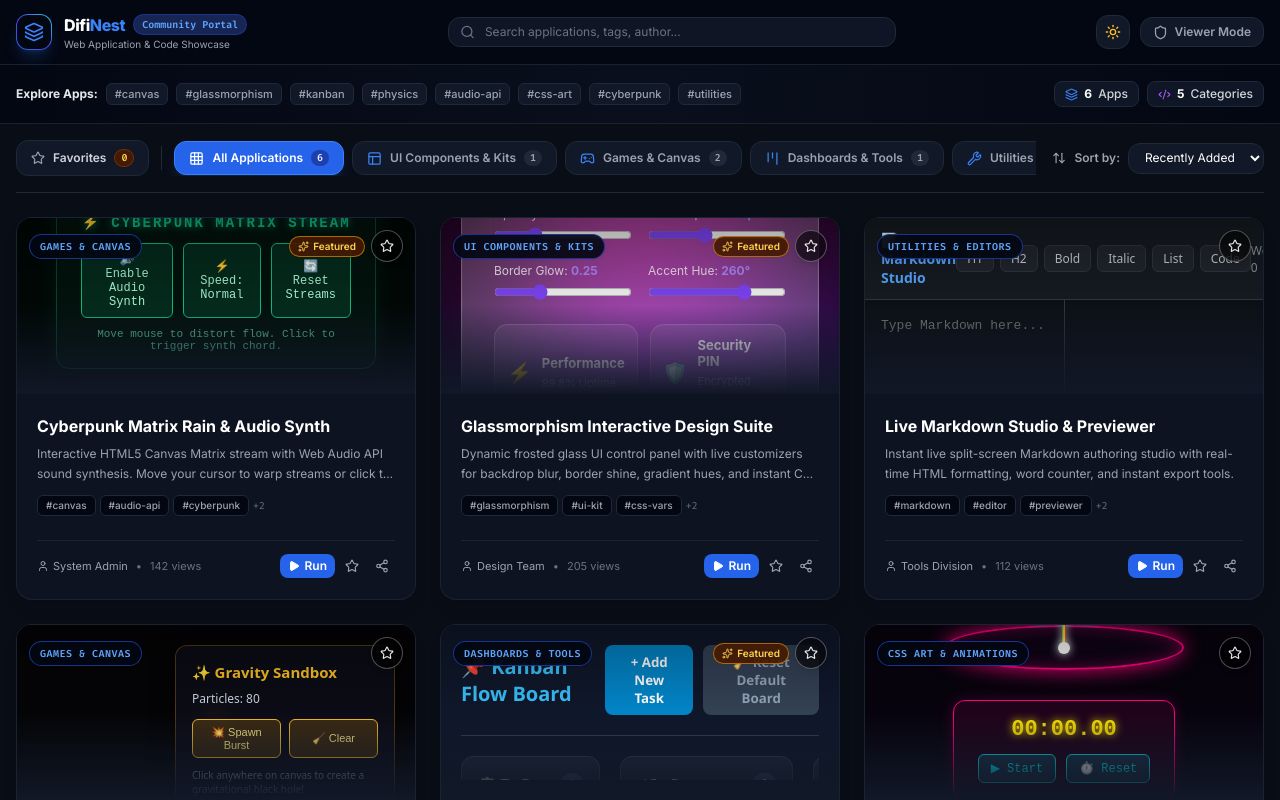
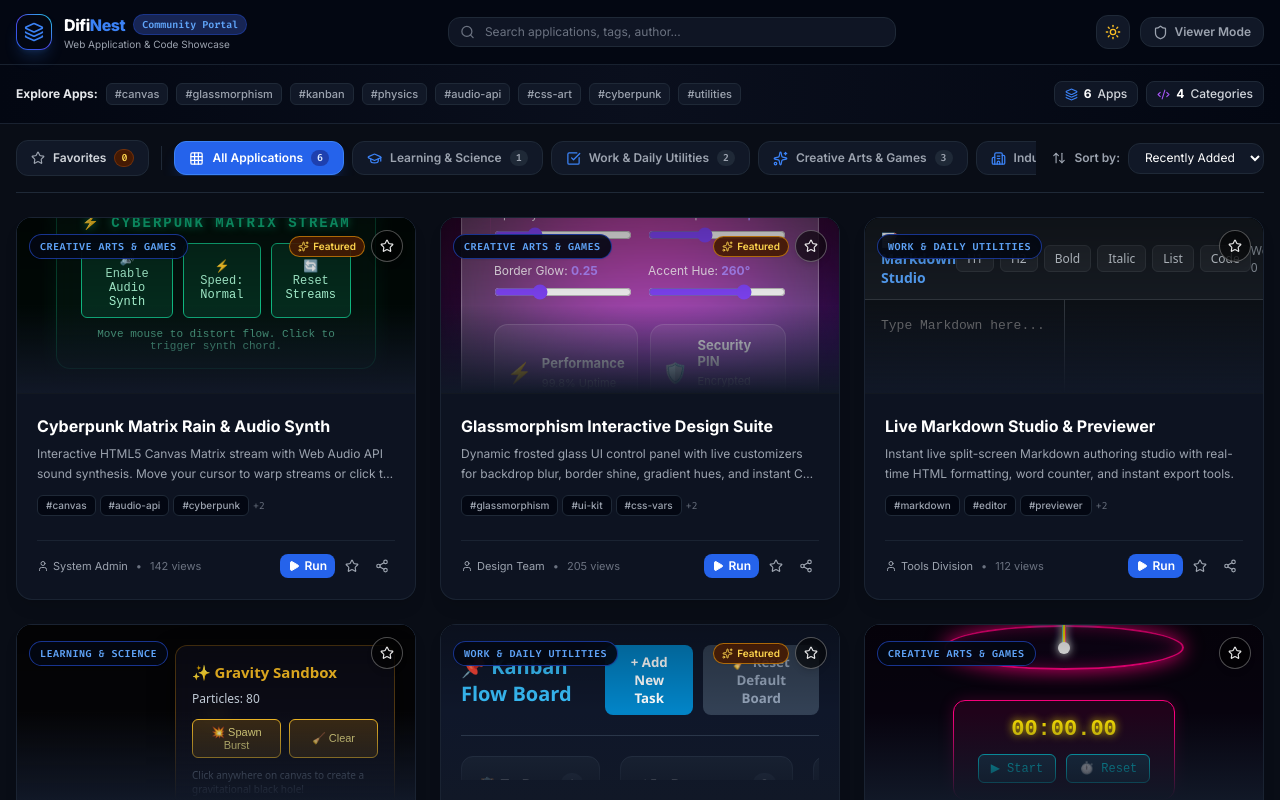
Before and after one commit to sajitss/DifiNest, a React (Vite) app: page / in a window 1280 px wide. Shown: the top 800 px of the page. Built offline with nearby package versions, Linux system fonts and the light colour scheme; no server answers.

Commit message:
Rationalize application categories to Learning & Science, Work & Daily Utilities, Creative Arts & Games, and Industrial & Enterprise

```diff
--- a/src/components/CategoryFilter.tsx
+++ b/src/components/CategoryFilter.tsx
@@ -9,7 +9,10 @@
   Sparkles,
   Folder,
   ArrowUpDown,
-  Star
+  Star,
+  GraduationCap,
+  CheckSquare,
+  Building2
 } from 'lucide-react';
 
 interface CategoryFilterProps {
@@ -39,11 +42,14 @@
 }) => {
   const getCategoryIcon = (iconName: string) => {
     switch (iconName) {
+      case 'GraduationCap': return <GraduationCap size={15} />;
+      case 'CheckSquare': return <CheckSquare size={15} />;
+      case 'Sparkles': return <Sparkles size={15} />;
+      case 'Building2': return <Building2 size={15} />;
       case 'Layout': return <Layout size={15} />;
       case 'Gamepad2': return <Gamepad2 size={15} />;
       case 'Kanban': return <Kanban size={15} />;
       case 'Wrench': return <Wrench size={15} />;
-      case 'Sparkles': return <Sparkles size={15} />;
       case 'Grid': return <Grid size={15} />;
       default: return <Folder size={15} />;
     }
--- a/src/services/seedData.ts
+++ b/src/services/seedData.ts
@@ -4,38 +4,32 @@
   {
     id: 'all',
     name: 'All Applications',
-    description: 'Browse the complete catalogue of applications',
+    description: 'Browse the complete community portal collection',
     iconName: 'Grid'
   },
   {
-    id: 'ui-components',
-    name: 'UI Components & Kits',
-    description: 'Interactive widgets, dynamic controls, and design system components',
-    iconName: 'Layout'
+    id: 'learning-science',
+    name: 'Learning & Science',
+    description: 'Educational simulations, science experiments, and interactive learning tools',
+    iconName: 'GraduationCap'
   },
   {
-    id: 'games-canvas',
-    name: 'Games & Canvas',
-    description: 'Interactive HTML5 Canvas, 2D/3D physics, particle effects, and web games',
-    iconName: 'Gamepad2'
+    id: 'work-utilities',
+    name: 'Work & Daily Utilities',
+    description: 'Task boards, note editors, calculators, and everyday productivity tools',
+    iconName: 'CheckSquare'
   },
   {
-    id: 'dashboards',
-    name: 'Dashboards & Tools',
-    description: 'Productivity apps, task boards, analytics visualizers, and admin layouts',
-    iconName: 'Kanban'
+    id: 'creative-arts',
+    name: 'Creative Arts & Games',
+    description: 'Interactive games, digital art, animated visualizers, and creative media',
+    iconName: 'Sparkles'
   },
   {
-    id: 'utilities',
-    name: 'Utilities & Editors',
-    description: 'Converters, text formatters, live previewers, and developer helpers',
-    iconName: 'Wrench'
-  },
-  {
-    id: 'css-art',
-    name: 'CSS Art & Animations',
-    description: 'Pure CSS graphics, keyframe animations, and glowing neon effects',
-    iconName: 'Sparkles'
+    id: 'industrial-enterprise',
+    name: 'Industrial & Enterprise',
+    description: 'Industrial operations, IoT dashboards, business workflows, and enterprise tools',
+    iconName: 'Building2'
   }
 ];
 
@@ -44,7 +38,7 @@
     id: 'app-matrix-synth',
     name: 'Cyberpunk Matrix Rain & Audio Synth',
     description: 'Interactive HTML5 Canvas Matrix stream with Web Audio API sound synthesis. Move your cursor to warp streams or click to generate sound frequencies.',
-    category: 'games-canvas',
+    category: 'creative-arts',
     tags: ['canvas', 'audio-api', 'cyberpunk', 'animation', 'interactive'],
     author: 'System Admin',
     createdAt: '2026-08-20T10:00:00.000Z',
@@ -271,7 +265,7 @@
     id: 'app-glass-ui',
     name: 'Glassmorphism Interactive Design Suite',
     description: 'Dynamic frosted glass UI control panel with live customizers for backdrop blur, border shine, gradient hues, and instant CSS code generator.',
-    category: 'ui-components',
+    category: 'creative-arts',
     tags: ['glassmorphism', 'ui-kit', 'css-vars', 'customizer', 'modern'],
     author: 'Design Team',
     createdAt: '2026-08-19T14:30:00.000Z',
@@ -564,7 +558,7 @@
     id: 'app-kanban-flow',
     name: 'Kanban Flow Interactive Task Board',
     description: 'Full-featured task management application with drag-and-drop workflow, task creation, tag filters, and column state persistence.',
-    category: 'dashboards',
+    category: 'work-utilities',
     tags: ['kanban', 'drag-drop', 'productivity', 'dashboard', 'interactive'],
     author: 'DevOps Team',
     createdAt: '2026-08-18T11:20:00.000Z',
@@ -877,7 +871,7 @@
     id: 'app-3d-gravity',
     name: '3D Orbit Particle Physics Sandbox',
     description: 'Interactive HTML5 particle simulation with velocity decay, gravitational attraction fields, and real-time particle count counters.',
-    category: 'games-canvas',
+    category: 'learning-science',
     tags: ['canvas', 'physics', 'particles', 'interactive', 'gravity'],
     author: 'Canvas Lab',
     createdAt: '2026-08-17T08:00:00.000Z',
@@ -1026,7 +1020,7 @@
     id: 'app-markdown-studio',
     name: 'Live Markdown Studio & Previewer',
     description: 'Instant live split-screen Markdown authoring studio with real-time HTML formatting, word counter, and instant export tools.',
-    category: 'utilities',
+    category: 'work-utilities',
     tags: ['markdown', 'editor', 'previewer', 'text-tool', 'utilities'],
     author: 'Tools Division',
     createdAt: '2026-08-16T12:00:00.000Z',
@@ -1123,7 +1117,7 @@
     id: 'app-cyber-clock',
     name: 'Cyberpunk Neon Analog Clock & Stopwatch',
     description: 'Stylized glowing neon analog clock with precision lap stopwatch and glowing CSS SVG hands.',
-    category: 'css-art',
+    category: 'creative-arts',
     tags: ['css-art', 'neon', 'clock', 'stopwatch', 'cyberpunk'],
     author: 'CSS Artists',
     createdAt: '2026-08-15T09:00:00.000Z',
--- a/src/types/app.ts
+++ b/src/types/app.ts
@@ -1,4 +1,4 @@
-export type CategoryId = 'all' | 'ui-components' | 'games-canvas' | 'dashboards' | 'utilities' | 'css-art' | string;
+export type CategoryId = 'all' | 'learning-science' | 'work-utilities' | 'creative-arts' | 'industrial-enterprise' | string;
 
 export interface Category {
   id: CategoryId;
```
